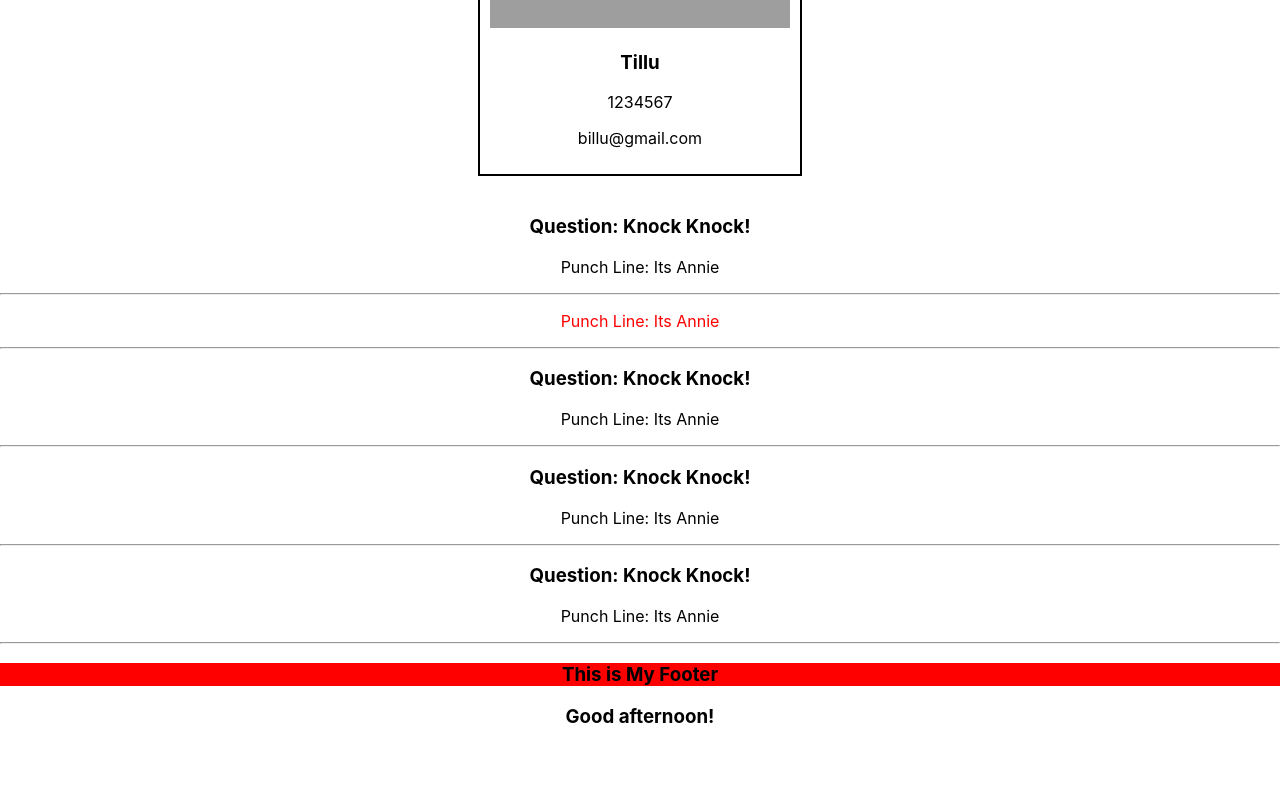
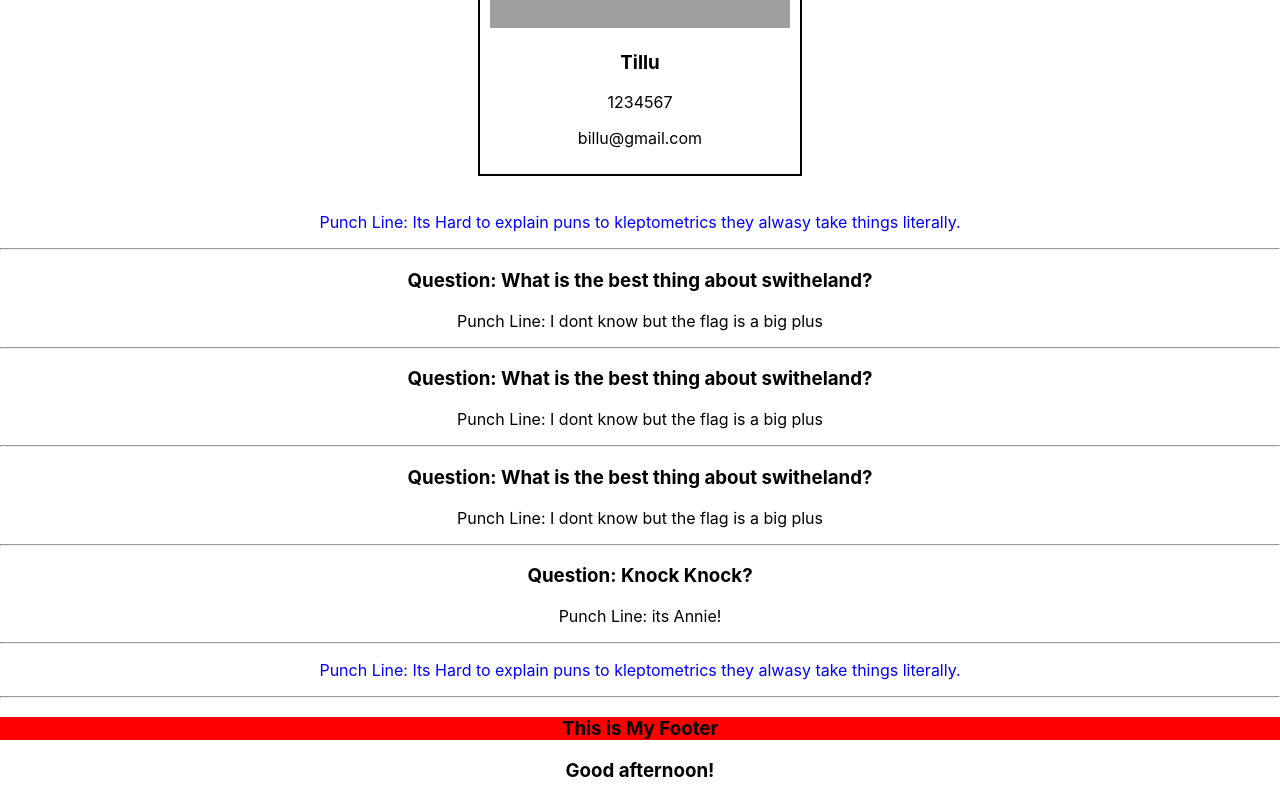
Before and after one commit to istiak227/react103, a React (Create React App) app: page / in a window 1280 px wide. Shown: the part 1592-2392 px from the top of the page. Before the commit the page ends 2338 px from the top, so only its background shows below. Built offline with nearby package versions, Linux system fonts and the light colour scheme; grey boxes are pictures that could not be loaded.

Commit message:
used map successfully

```diff
--- a/src/Components/Contact/ContactCard.js
+++ b/src/Components/Contact/ContactCard.js
@@ -7,8 +7,8 @@ const ContactCard = (props) => {
         padding: "10px",
         border: "2px solid"
     }
-    const cats = props.cats
-    const { img, name, number, email } = cats
+    const cat = props.cat
+    const { img, name, number, email } = cat
     return (
         <div style={styles} className="Contacts">
             <img alt="billuImage" src={img}/>
--- a/src/Components/Contact/Contacts.js
+++ b/src/Components/Contact/Contacts.js
@@ -28,16 +28,22 @@ const Contacts = () => {
             email: "billu@gmail.com"
         }
     ]
+
+    const conatactComponents = contactData.map((cat,index) => <ContactCard key={index} cat = {cat} />)
+
     return (
         <div>
             {/*
                 This One passing the whole contactdata to its child
             <ContactCard cats = {contactData} /> */
             }
-            <ContactCard cats = {contactData[0]} />
+
+            {conatactComponents}
+
+            {/* <ContactCard cats = {contactData[0]} />
             <ContactCard cats = {contactData[1]} />
             <ContactCard cats = {contactData[2]} />
-            <ContactCard cats = {contactData[3]} />
+            <ContactCard cats = {contactData[3]} /> */}
         </div>
     )
 }
--- a/src/Components/Jokes/Joke.js
+++ b/src/Components/Jokes/Joke.js
@@ -1,11 +1,11 @@
 import React from 'react'
 
 const Joke = (props) => {
-    console.log(props.joke)
+    const {question, punchLine} = props.joke
     return (
         <div>
-            <h3 style={{display: props.joke.question ? "block" : "none"}}>Question: {props.joke.question}</h3>
-            <p style={{color: props.joke.question ? "" : "red" }}>Punch Line: {props.joke.punchLine}</p>
+            <h3 style={{display: question ? "block" : "none"}}>Question: {question}</h3>
+            <p style={{color: question ? "" : "blue" }}>Punch Line: {punchLine}</p>
             <hr />
         </div>
     )
--- a/src/Components/Jokes/Jokes.js
+++ b/src/Components/Jokes/Jokes.js
@@ -1,14 +1,16 @@
 import React from 'react'
 import Joke from './Joke'
-
+import jokesData from './jokesData'
 const Jokes = () => {
+    const jokeComponent = jokesData.map(joke => <Joke key={joke.id} joke = {joke} />)
     return (
         <div>
-           <Joke joke = {{question: "Knock Knock!", punchLine: "Its Annie"}} />
+            {jokeComponent}
+           {/* <Joke joke = {{question: "Knock Knock!", punchLine: "Its Annie"}} />
            <Joke joke = {{punchLine: "Its Annie"}} />
            <Joke joke = {{question: "Knock Knock!", punchLine: "Its Annie"}} />
            <Joke joke = {{question: "Knock Knock!", punchLine: "Its Annie"}} />
-           <Joke joke = {{question: "Knock Knock!", punchLine: "Its Annie"}} />
+           <Joke joke = {{question: "Knock Knock!", punchLine: "Its Annie"}} />  */}
         </div>
     )
 }
--- /dev/null
+++ b/src/Components/Jokes/jokesData.js
@@ -0,0 +1,32 @@
+const jokesData = [
+    {
+        id: 1,
+        punchLine: "Its Hard to explain puns to kleptometrics they alwasy take things literally.",
+    },
+    {
+        id: 2,
+        question: "What is the best thing about switheland?",
+        punchLine: "I dont know but the flag is a big plus"
+    },
+    {
+        id: 3,
+        question: "What is the best thing about switheland?",
+        punchLine: "I dont know but the flag is a big plus"
+    },
+    {
+        id: 4,
+        question: "What is the best thing about switheland?",
+        punchLine: "I dont know but the flag is a big plus"
+    },
+    {
+        id: 5,
+        question: "Knock Knock?",
+        punchLine: "its Annie!"
+    },
+    {
+        id: 6,
+        punchLine: "Its Hard to explain puns to kleptometrics they alwasy take things literally.",
+    },
+]
+
+export default jokesData
```
